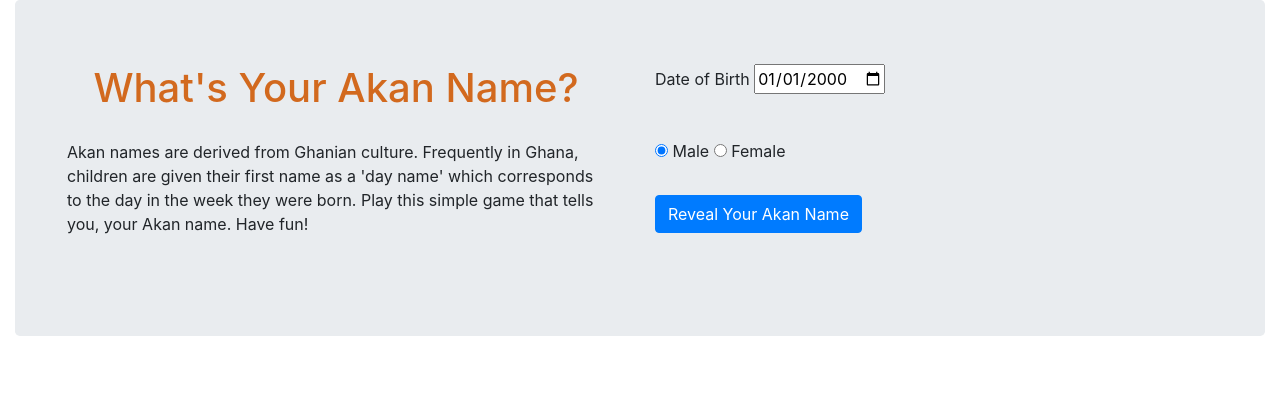
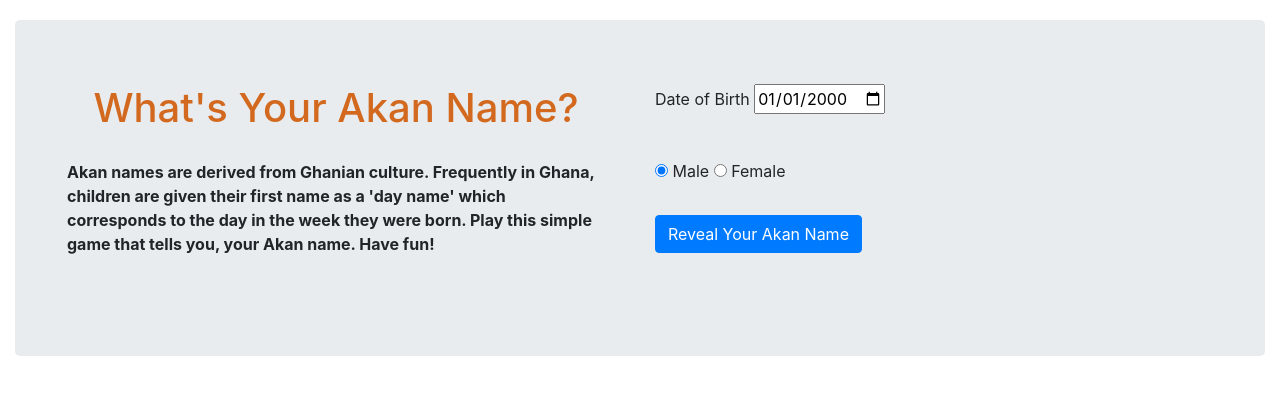
Before and after one commit to MugoDom/akan-names, a plain HTML site: page index.html in a window 1280 px wide. Drawn offline with nearby package versions, Linux system fonts and the light colour scheme.

Commit message:
add padding and margin to the html body

```diff
--- a/css/styles.css
+++ b/css/styles.css
@@ -5,4 +5,9 @@
 .intro{
     text-align: left;
     padding: 20px;
+    font-weight: bold;
 }
+body{
+    padding-top: 20px;
+    margin-top: 20px;
+}
```
